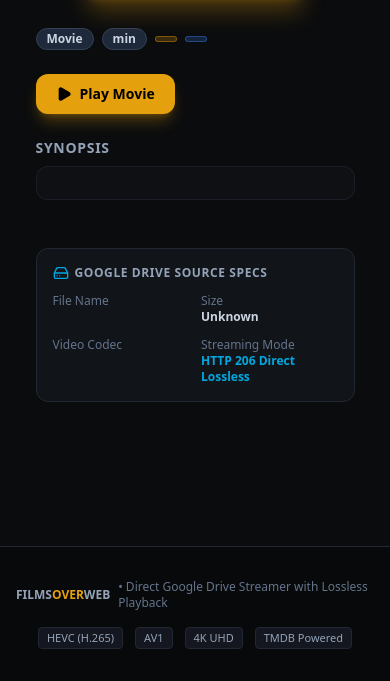
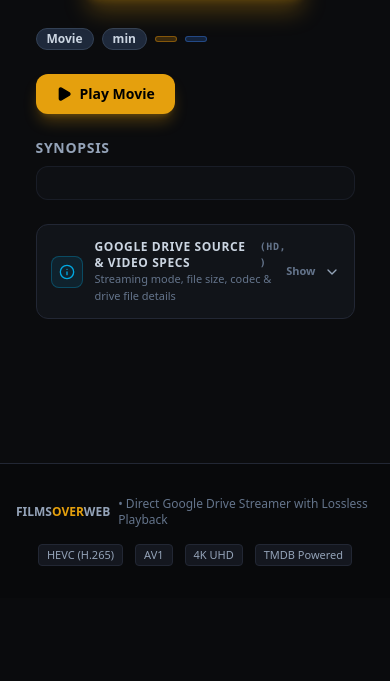
Before and after one commit to RorYin/FilmsOverWeb, a FastAPI app: template app/templates/movie_detail.html in a window 390 px wide. Shown: the part 725-1406 px from the top of the page. After the commit the page ends 1291 px from the top, so only its background shows below. Run offline with FastAPI, Linux system fonts and the light colour scheme; the template is opened without the code that fills it, so the values that code supplies are empty; parts of the project's set-up code (start-up, migrations or seed data) failed here and were passed over.

Commit message:
Enhance movie info UI: add TMDB cast & director profile images and collapsible Drive specs

```diff
--- a/app/templates/movie_detail.html
+++ b/app/templates/movie_detail.html
@@ -151,7 +151,7 @@
                     </div>
                     {% endif %}
 
-                    <!-- Share Movie Button 1 (Poster Column) - SuperAdmin Only -->
+                    {# Share Movie Button 1 (Poster Column) - SuperAdmin Only #}
                     {% if user.role == 'superadmin' and not is_share_page %}
                     <button type="button" onclick="openSuperAdminShareModal()" class="w-full bg-amber-500/15 hover:bg-amber-500/25 text-amber-300 border border-amber-500/40 py-2.5 px-4 rounded-xl font-bold text-xs text-center flex items-center justify-center space-x-2 transition shadow-sm cursor-pointer" title="Generate 48h single-use PIN share link">
                         <i data-lucide="share-2" class="w-4 h-4 text-amber-400"></i>
@@ -224,7 +224,7 @@
                             </a>
                             {% endif %}
 
-                            <!-- Share Movie Button 2 (Header Next to Play) - SuperAdmin Only -->
+                            {# Share Movie Button 2 (Header Next to Play) - SuperAdmin Only #}
                             {% if user.role == 'superadmin' and not is_share_page %}
                             <button type="button" onclick="openSuperAdminShareModal()" class="inline-flex items-center space-x-2 bg-amber-500/20 hover:bg-amber-500/30 text-amber-300 border border-amber-500/50 px-4 py-2.5 rounded-xl font-extrabold text-sm shadow-md transition transform hover:scale-105 cursor-pointer" title="Generate 48h single-use PIN share link">
                                 <i data-lucide="share-2" class="w-4 h-4 text-amber-400"></i>
@@ -260,47 +260,100 @@
                     </p>
                 </div>
 
-                <!-- Cast & Crew & Metadata Cards -->
-                <div class="grid grid-cols-1 sm:grid-cols-3 gap-4 text-xs sm:text-sm">
-                    {% if movie.original_language %}
-                    <div class="bg-brand-surface p-3.5 rounded-xl border border-amber-500/50 bg-gradient-to-br from-amber-500/15 via-brand-surface to-brand-surface shadow-md">
-                        <span class="text-amber-400 uppercase tracking-wider text-[11px] font-bold block mb-1 flex items-center space-x-1.5">
-                            <i data-lucide="globe" class="w-3.5 h-3.5"></i>
-                            <span>Original Language</span>
+                <!-- Cast & Director Section with TMDB Profile Images -->
+                {% if credits_data and (credits_data.directors or credits_data.cast) %}
+                <div class="space-y-3 pt-1">
+                    <h3 class="text-xs font-bold uppercase tracking-wider text-slate-400 flex items-center space-x-2">
+                        <i data-lucide="users" class="w-4 h-4 text-amber-400"></i>
+                        <span>Director & Starring Cast</span>
+                    </h3>
+
+                    <!-- Scrollable tray of Director & Cast Cards -->
+                    <div class="flex items-start gap-4 sm:gap-5 overflow-x-auto pb-3 pt-1 scrollbar-thin scrollbar-thumb-slate-700/60 scrollbar-track-transparent">
+
+                        <!-- Director Card(s) -->
+                        {% for dir in credits_data.directors %}
+                        <div class="flex flex-col items-center flex-none w-20 sm:w-24 text-center group">
+                            <div class="relative w-16 h-16 sm:w-20 sm:h-20 rounded-2xl overflow-hidden border-2 border-amber-500/60 bg-gradient-to-br from-amber-500/20 via-slate-800 to-slate-900 shadow-lg shadow-amber-500/10 group-hover:border-amber-400 transition-all duration-300 transform group-hover:scale-105">
+                                {% if dir.profile_path %}
+                                <img src="{{ dir.profile_path }}" alt="{{ dir.name }}" class="w-full h-full object-cover" loading="lazy">
+                                {% else %}
+                                <div class="w-full h-full flex items-center justify-center text-amber-300 font-black text-lg sm:text-xl">
+                                    {{ dir.name[:2]|upper }}
+                                </div>
+                                {% endif %}
+                            </div>
+                            <span class="mt-1.5 inline-block text-[9px] uppercase font-black px-1.5 py-0.5 rounded-full bg-amber-500/20 text-amber-300 border border-amber-500/40 tracking-wider">
+                                Director
                             </span>
-                        <span class="text-white font-extrabold text-sm sm:text-base">{{ movie.original_language }}</span>
+                            <span class="mt-1 text-xs font-bold text-white truncate w-full" title="{{ dir.name }}">
+                                {{ dir.name }}
+                            </span>
+                        </div>
+                        {% endfor %}
+
+                        {% if credits_data.directors and credits_data.cast %}
+                        <!-- Visual separator between Director and Cast -->
+                        <div class="h-16 sm:h-20 w-px bg-slate-800 self-center flex-none my-auto"></div>
+                        {% endif %}
+
+                        <!-- Cast Members -->
+                        {% for actor in credits_data.cast %}
+                        <div class="flex flex-col items-center flex-none w-20 sm:w-24 text-center group">
+                            <div class="relative w-16 h-16 sm:w-20 sm:h-20 rounded-2xl overflow-hidden border border-slate-700/80 bg-gradient-to-br from-slate-800 to-slate-900 shadow-md group-hover:border-brand-red/70 transition-all duration-300 transform group-hover:scale-105">
+                                {% if actor.profile_path %}
+                                <img src="{{ actor.profile_path }}" alt="{{ actor.name }}" class="w-full h-full object-cover" loading="lazy">
+                                {% else %}
+                                <div class="w-full h-full flex items-center justify-center text-slate-300 font-black text-lg sm:text-xl">
+                                    {{ actor.name[:2]|upper }}
+                                </div>
+                                {% endif %}
+                            </div>
+                            <span class="mt-2 text-xs font-bold text-slate-200 group-hover:text-white truncate w-full" title="{{ actor.name }}">
+                                {{ actor.name }}
+                            </span>
+                            {% if actor.character %}
+                            <span class="text-[10px] text-slate-400 truncate w-full" title="{{ actor.character }}">
+                                {{ actor.character }}
+                            </span>
+                            {% endif %}
+                        </div>
+                        {% endfor %}
+
+                    </div>
                 </div>
                 {% endif %}
 
-                    {% if movie.director %}
-                    <div class="bg-brand-surface p-3.5 rounded-xl border border-brand-border">
-                        <span class="text-slate-500 uppercase tracking-wider text-[11px] font-bold block mb-1">Director</span>
-                        <span class="text-white font-medium">{{ movie.director }}</span>
-                    </div>
-                    {% endif %}
-
-                    {% if movie.cast %}
-                    <div class="bg-brand-surface p-3.5 rounded-xl border border-brand-border">
-                        <span class="text-slate-500 uppercase tracking-wider text-[11px] font-bold block mb-1">Starring Cast</span>
-                        <span class="text-white font-medium">{{ movie.cast }}</span>
-                    </div>
-                    {% endif %}
-                </div>
-
-                <!-- Technical Drive Specs Card -->
-                <div class="bg-brand-surface/70 border border-brand-border rounded-xl p-4 space-y-2">
-                    <h3 class="text-xs font-bold uppercase tracking-wider text-slate-400 flex items-center space-x-1.5">
-                        <i data-lucide="hard-drive" class="w-4 h-4 text-brand-blue"></i>
-                        <span>Google Drive Source Specs</span>
-                    </h3>
-                    <div class="grid grid-cols-2 sm:grid-cols-4 gap-3 text-xs pt-1">
-                        <div>
-                            <span class="text-slate-500 block">File Name</span>
-                            <span class="text-slate-300 font-mono truncate block" title="{{ movie.file_name }}">{{ movie.file_name }}</span>
+                <!-- Collapsible Google Drive Source Specs & Video Info (Closed by Default) -->
+                <div class="bg-brand-surface/70 border border-brand-border rounded-xl overflow-hidden transition">
+                    <button type="button" onclick="toggleDriveSpecs()" class="w-full flex items-center justify-between p-3.5 sm:p-4 hover:bg-slate-800/40 transition group cursor-pointer text-left">
+                        <div class="flex items-center space-x-3">
+                            <div class="w-8 h-8 rounded-lg bg-brand-blue/10 border border-brand-blue/30 flex items-center justify-center text-brand-blue flex-none group-hover:bg-brand-blue/20 transition">
+                                <i data-lucide="info" class="w-4 h-4"></i>
                             </div>
                             <div>
-                            <span class="text-slate-500 block">Size</span>
-                            <span class="text-slate-300 font-semibold">
+                                <span class="text-xs font-bold uppercase tracking-wider text-slate-300 group-hover:text-white transition flex items-center space-x-2">
+                                    <span>Google Drive Source & Video Specs</span>
+                                    <span class="text-[10px] lowercase text-slate-500 font-mono">({{ movie.resolution or 'HD' }}, {{ movie.codec }})</span>
+                                </span>
+                                <span class="text-[11px] text-slate-500 block">Streaming mode, file size, codec & drive file details</span>
+                            </div>
+                        </div>
+                        <div class="flex items-center space-x-2 text-slate-400 group-hover:text-white transition">
+                            <span id="specs-toggle-hint" class="text-[11px] font-semibold text-slate-500 group-hover:text-slate-400">Show</span>
+                            <i data-lucide="chevron-down" id="specs-chevron" class="w-4 h-4 transition-transform duration-300"></i>
+                        </div>
+                    </button>
+
+                    <div id="drive-specs-content" class="hidden border-t border-brand-border/80 p-4 bg-slate-900/60 space-y-3">
+                        <div class="grid grid-cols-2 sm:grid-cols-4 gap-3 text-xs">
+                            <div>
+                                <span class="text-slate-500 block text-[11px]">File Name</span>
+                                <span class="text-slate-300 font-mono truncate block text-xs" title="{{ movie.file_name }}">{{ movie.file_name }}</span>
+                            </div>
+                            <div>
+                                <span class="text-slate-500 block text-[11px]">Size</span>
+                                <span class="text-slate-300 font-semibold text-xs">
                                     {% if movie.file_size %}
                                     {{ (movie.file_size / (1024 * 1024 * 1024))|round(2) }} GB
                                     {% else %}
@@ -309,12 +362,12 @@
                                 </span>
                             </div>
                             <div>
-                            <span class="text-slate-500 block">Video Codec</span>
-                            <span class="text-emerald-400 font-bold">{{ movie.codec }}</span>
+                                <span class="text-slate-500 block text-[11px]">Video Codec</span>
+                                <span class="text-emerald-400 font-bold text-xs">{{ movie.codec }}</span>
                             </div>
                             <div>
-                            <span class="text-slate-500 block">Streaming Mode</span>
-                            <span class="text-brand-blue font-semibold">HTTP 206 Direct Lossless</span>
+                                <span class="text-slate-500 block text-[11px]">Streaming Mode</span>
+                                <span class="text-brand-blue font-semibold text-xs">HTTP 206 Direct Lossless</span>
                             </div>
                         </div>
 
@@ -330,6 +383,7 @@
                             </a>
                         </div>
                         {% endif %}
+                    </div>
                 </div>
 
                 <!-- Trailer link if available -->
@@ -360,7 +414,7 @@
     </div>
 </div>
 
-<!-- SuperAdmin Share Modal -->
+{# SuperAdmin Share Modal #}
 {% if user.role == 'superadmin' and not is_share_page %}
 <div id="superadmin-share-modal" class="fow-modal-overlay fixed inset-0 z-50 bg-black/85 backdrop-blur-md hidden items-center justify-center p-4" style="position: fixed !important; top: 0 !important; left: 0 !important; right: 0 !important; bottom: 0 !important; width: 100vw !important; height: 100vh !important; z-index: 99999 !important; background-color: rgba(0, 0, 0, 0.85) !important;">
     <div class="fow-modal-card bg-brand-surface border border-brand-border rounded-2xl max-w-lg w-full p-6 shadow-2xl space-y-6 relative m-auto" style="background-color: #12151c !important; border-color: #232a36 !important;">
@@ -715,6 +769,26 @@
     }
     {% endif %}
 
+    function toggleDriveSpecs() {
+        const content = document.getElementById('drive-specs-content');
+        const chevron = document.getElementById('specs-chevron');
+        const hint = document.getElementById('specs-toggle-hint');
+        if (!content) return;
+        const isHidden = content.classList.contains('hidden');
+        if (isHidden) {
+            content.classList.remove('hidden');
+            if (chevron) chevron.classList.add('rotate-180');
+            if (hint) hint.textContent = 'Hide';
+        } else {
+            content.classList.add('hidden');
+            if (chevron) chevron.classList.remove('rotate-180');
+            if (hint) hint.textContent = 'Show';
+        }
+        if (window.lucide) {
+            lucide.createIcons();
+        }
+    }
+
     // Universal Modal Backdrop Click & Escape Key Handlers
     document.addEventListener('click', function(e) {
         const shareModal = document.getElementById('superadmin-share-modal');
```
Also changed, not shown: app/routes/movie_routes.py (+39 -0 lines), app/tmdb.py (+75 -0 lines), test_app.py (+52 -0 lines). Lines whose indentation alone changed are shown as unchanged.
